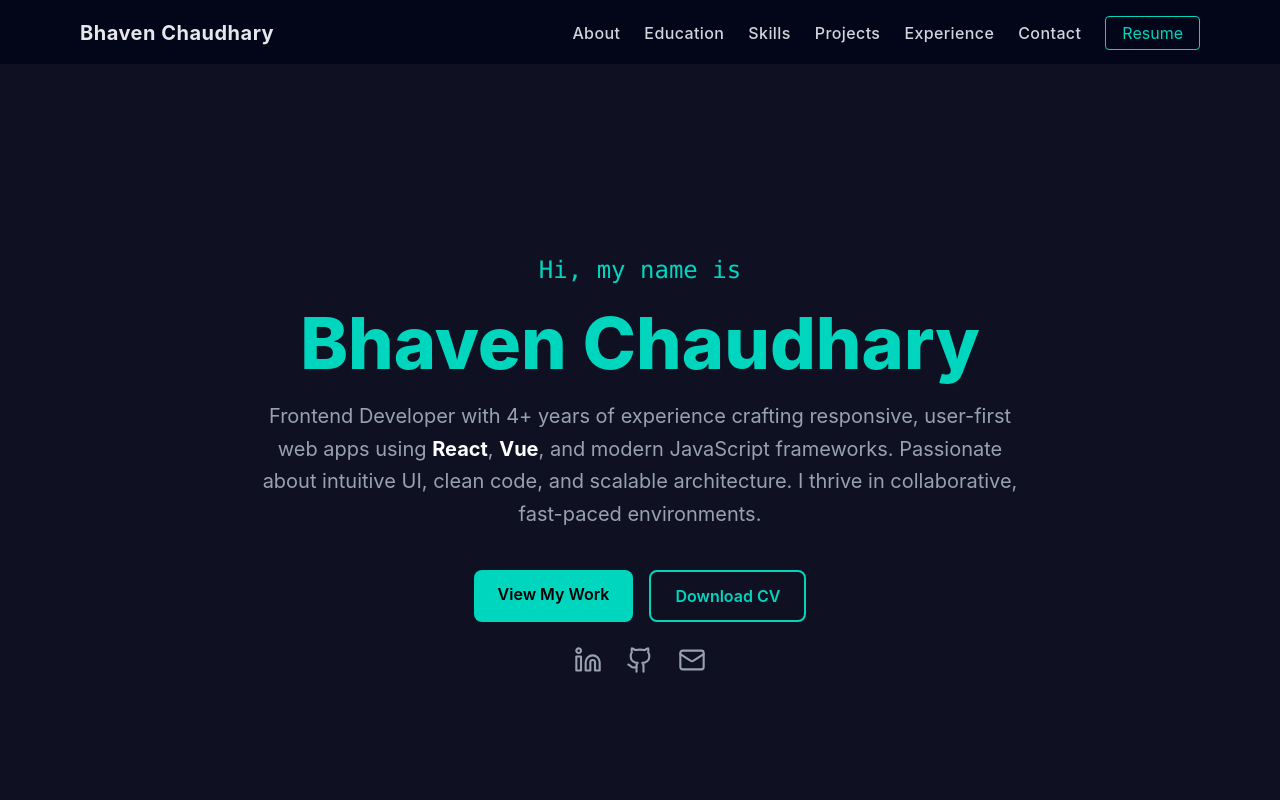
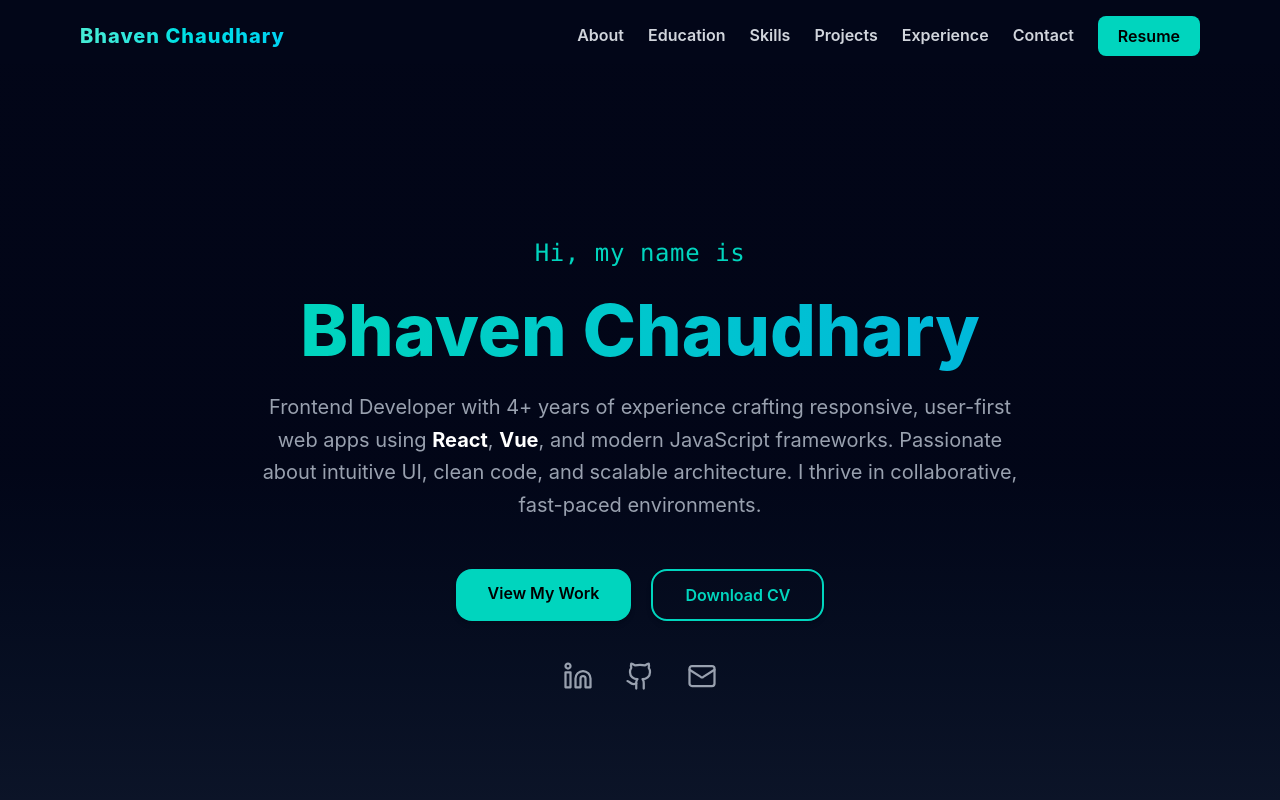
Before and after one commit to Bhaven-Chaudhary/Bhaven-Chaudhary-Portfolio, a React (Vite) app: page / in a window 1280 px wide. Shown: the top 800 px of the page. Built offline with nearby package versions, Linux system fonts and the light colour scheme.

Commit message:
nav bar and hero section style changes

```diff
--- a/src/components/Hero.jsx
+++ b/src/components/Hero.jsx
@@ -5,74 +5,79 @@ export default function Hero() {
   return (
     <section
       id="hero"
-      className="min-h-screen flex flex-col items-center justify-center text-center px-6 bg-[#0f1123]"
+      className="min-h-screen flex flex-col items-center justify-center text-center px-6
+                 bg-gradient-to-b from-slate-950 via-slate-950 to-slate-900"
     >
-      <h2 className="text-lg sm:text-xl md:text-2xl text-teal-400 mb-3 font-mono">
+      {/* Intro line */}
+      <h2 className="text-lg sm:text-xl md:text-2xl text-teal-400 mb-4 font-mono tracking-wide">
         Hi, my name is
       </h2>
 
-      <h1 className="text-5xl sm:text-6xl md:text-7xl font-extrabold text-white mb-3 leading-tight">
-        <span className="text-teal-400">Bhaven Chaudhary</span>
+      {/* Main heading */}
+      <h1 className="text-5xl sm:text-6xl md:text-7xl font-extrabold text-white mb-4 leading-tight">
+        <span className="bg-gradient-to-r from-teal-400 to-cyan-500 bg-clip-text text-transparent">
+          Bhaven Chaudhary
+        </span>
       </h1>
 
-      <p className="max-w-3xl text-base sm:text-lg md:text-xl text-gray-400 mb-8 leading-relaxed">
+      {/* Subtitle / description */}
+      <p className="max-w-3xl text-base sm:text-lg md:text-xl text-gray-400 mb-10 leading-relaxed">
         Frontend Developer with 4+ years of experience crafting responsive,
-        user-first web apps using <strong className="text-white">React</strong>,{" "}
+        user-first web apps using{" "}
+        <strong className="text-white">React</strong>,{" "}
         <strong className="text-white">Vue</strong>, and modern JavaScript
         frameworks. Passionate about intuitive UI, clean code, and scalable
         architecture. I thrive in collaborative, fast-paced environments.
       </p>
 
-      <div className="mt-2 flex flex-col sm:flex-row gap-4 mb-6">
-        {/* View My Work Button */}
+      {/* CTA buttons */}
+      <div className="mt-2 flex flex-col sm:flex-row gap-5 mb-10">
         <a
           href="#projects"
-          className="bg-teal-400 text-black px-6 py-3 rounded-lg font-semibold hover:bg-teal-300 transition-colors duration-200"
+          className="bg-teal-400 text-black px-8 py-3 rounded-2xl font-semibold
+                     hover:bg-teal-300 hover:-translate-y-0.5 transition-all duration-200 shadow-md"
         >
           View My Work
         </a>
 
-        {/* Download CV Button */}
         <a
-          href="/resume.pdf" // <- Replace this with actual resume path
+          href="/resume.pdf"
           download
-          className="border-2 border-teal-400 text-teal-400 px-6 py-3 rounded-lg font-semibold hover:bg-teal-400 hover:text-black transition-colors duration-200"
+          className="border-2 border-teal-400 text-teal-400 px-8 py-3 rounded-2xl font-semibold
+                     hover:bg-teal-400 hover:text-black hover:-translate-y-0.5 transition-all duration-200 shadow-md"
         >
           Download CV
         </a>
       </div>
 
-      {/* ----- Social icons ----- */}
-      <div className="flex gap-6">
-        {/* LinkedIn */}
+      {/* Social Icons */}
+      <div className="flex gap-8">
         <a
-          href="https://www.linkedin.com/in/your‑linkedin‑id"
+          href="https://www.linkedin.com/in/your-linkedin-id"
           target="_blank"
           rel="noopener noreferrer"
           aria-label="LinkedIn"
           className="text-gray-400 hover:text-teal-400 hover:scale-110 transition-transform duration-200"
         >
-          <Linkedin size={28} strokeWidth={1.8} />
+          <Linkedin size={30} strokeWidth={1.8} />
         </a>
 
-        {/* GitHub */}
         <a
-          href="https://github.com/your‑github‑id"
+          href="https://github.com/your-github-id"
           target="_blank"
           rel="noopener noreferrer"
           aria-label="GitHub"
           className="text-gray-400 hover:text-teal-400 hover:scale-110 transition-transform duration-200"
         >
-          <Github size={28} strokeWidth={1.8} />
+          <Github size={30} strokeWidth={1.8} />
         </a>
 
-        {/* Email */}
         <a
           href="mailto:your.email@example.com"
           aria-label="Email"
           className="text-gray-400 hover:text-teal-400 hover:scale-110 transition-transform duration-200"
         >
-          <Mail size={28} strokeWidth={1.8} />
+          <Mail size={30} strokeWidth={1.8} />
         </a>
       </div>
     </section>
--- a/src/components/NavBar.jsx
+++ b/src/components/NavBar.jsx
@@ -22,25 +22,27 @@ export default function Navbar() {
   return (
     <header
       className={`fixed top-0 left-0 w-full z-50 transition-all duration-300 ${
-        scrolled ? "bg-slate-950/80 backdrop-blur-md shadow-md" : ""
+        scrolled
+          ? "bg-slate-950/80 backdrop-blur-md border-b border-slate-800 shadow-md"
+          : ""
       }`}
     >
       <nav className="flex items-center justify-between max-w-6xl mx-auto px-4 py-4">
         <a
           href="#hero"
-          className="text-primary font-bold text-xl tracking-wide"
+          className="font-extrabold text-xl bg-gradient-to-r from-teal-300 to-cyan-400 bg-clip-text text-transparent tracking-wider"
         >
           Bhaven Chaudhary
         </a>
 
         <div className="flex items-center gap-6">
           {/* Desktop Links */}
-          <ul className="hidden md:flex gap-6 text-base tracking-wide font-medium">
+          <ul className="hidden md:flex gap-6 text-base font-semibold">
             {navLinks.map(({ href, label }) => (
               <li key={href}>
                 <a
                   href={href}
-                  className="text-gray-300 hover:text-teal-400 transition-colors duration-200"
+                  className="text-gray-300 relative after:content-[''] after:block after:h-[2px] after:bg-teal-400 after:scale-x-0 hover:after:scale-x-100 after:transition-transform after:origin-left hover:text-teal-400"
                 >
                   {label}
                 </a>
@@ -52,7 +54,7 @@ export default function Navbar() {
             href="/path/to/resume.pdf" // replace with actual link
             target="_blank"
             rel="noopener noreferrer"
-            className="text-teal-400 border border-teal-400 px-4 py-1 rounded hover:bg-teal-400 hover:text-black transition-colors duration-200"
+            className="bg-teal-400 text-black px-5 py-2 rounded-lg font-semibold hover:bg-teal-300 transition-colors duration-200"
           >
             Resume
           </a>
```
